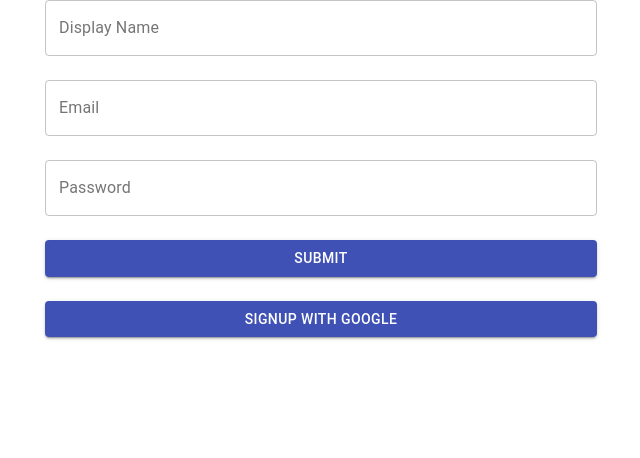
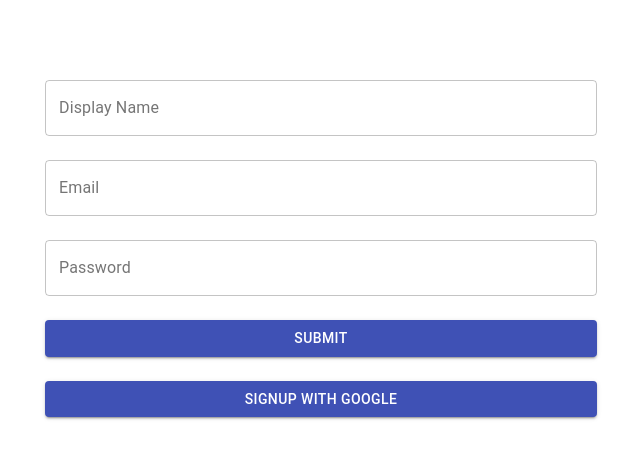
Before and after one commit to efemevlut/react-share, a React (Create React App) app: page / in a window 1280 px wide. Shown: the top 458 px of the page, without its empty margins (319-959 px from the left). Built offline with nearby package versions, Linux system fonts and the light colour scheme.

Commit message:
Add formik

```diff
--- a/package.json
+++ b/package.json
@@ -7,6 +7,7 @@
     "@testing-library/jest-dom": "^5.11.4",
     "@testing-library/react": "^11.1.0",
     "@testing-library/user-event": "^12.1.10",
+    "formik": "^2.2.5",
     "react": "^17.0.1",
     "react-dom": "^17.0.1",
     "react-scripts": "4.0.1",
--- a/src/pages/Signup.js
+++ b/src/pages/Signup.js
@@ -1,26 +1,63 @@
 import React from "react";
 import { Button, TextField, Grid, Container } from "@material-ui/core";
+import { makeStyles } from "@material-ui/core/styles";
+import { useFormik } from "formik";
+
+const styles = makeStyles({
+  wrapper: {
+    marginTop: "5rem",
+  },
+});
 
 function Signup() {
+  const formik = useFormik({
+    initialValues: {
+      displayName: "",
+      email: "",
+      password: "",
+    },
+    onSubmit: (values) => {
+      alert(JSON.stringify(values, null, 2));
+    },
+  });
+  const signupStyles = styles();
+
   return (
-    <Container maxWidth="sm">
+    <Container maxWidth="sm" className={signupStyles.wrapper}>
+      <form onSubmit={formik.handleSubmit}>
         <Grid container spacing={3}>
           <Grid item xs={12}>
             <TextField
-            id="outlined-basic"
+              name="displayName"
               label="Display Name"
               variant="outlined"
               fullWidth
+              value={formik.values.displayName}
+              onChange={formik.handleChange}
             />
           </Grid>
           <Grid item xs={12}>
-          <TextField id="outlined-basic" label="Email" variant="outlined" fullWidth/>
+            <TextField
+              name="email"
+              label="Email"
+              variant="outlined"
+              fullWidth
+              value={formik.values.email}
+              onChange={formik.handleChange}
+            />
           </Grid>
           <Grid item xs={12}>
-          <TextField id="outlined-basic" label="Password" variant="outlined" fullWidth/>
+            <TextField
+              name="password"
+              label="Password"
+              variant="outlined"
+              fullWidth
+              value={formik.values.password}
+              onChange={formik.handleChange}
+            />
           </Grid>
           <Grid item xs={12}>
-          <Button variant="contained" color="primary" fullWidth>
+            <Button variant="contained" color="primary" fullWidth type="submit">
               Submit
             </Button>
           </Grid>
@@ -30,6 +67,7 @@ function Signup() {
             </Button>
           </Grid>
         </Grid>
+      </form>
     </Container>
   );
 }
```
Also changed, not shown: 2 other files (tests, documents, lock files or other folders). Lines whose indentation alone changed are shown as unchanged.
